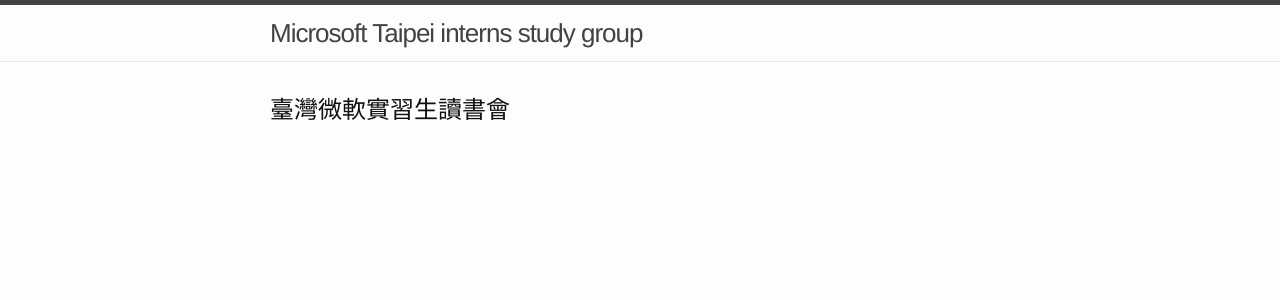
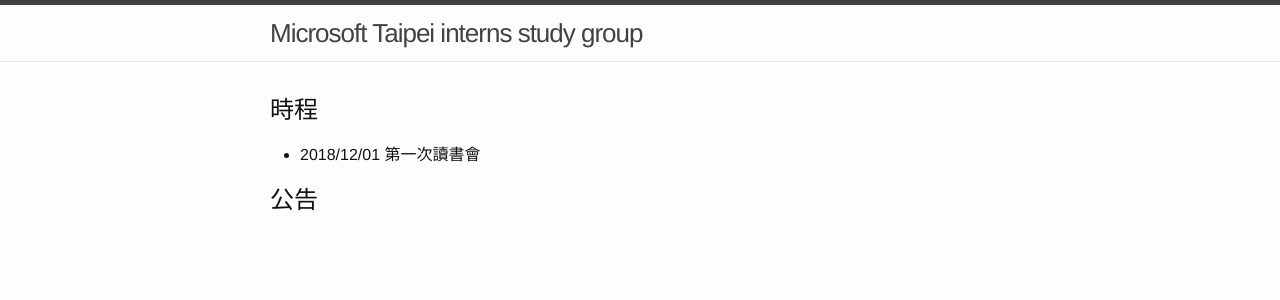
Before and after one commit to Microsoft-Taipei-Intern-Study-Group/Microsoft-Taipei-Intern-Study-Group.github.io, a Jekyll site: the page built from index.md, in a window 1280 px wide. Shown: the top 300 px of the page. Built offline with Jekyll 4.4.1, drawn with Linux system fonts in a browser that asks for light colours; our own code applies the rules of GitHub Pages for plain Markdown files.

Commit message:
Update announcement

```diff
--- a/index.md
+++ b/index.md
@@ -1 +1,5 @@
-# 臺灣微軟實習生讀書會
+## 時程
+
+- 2018/12/01 第一次讀書會
+
+## 公告
```
